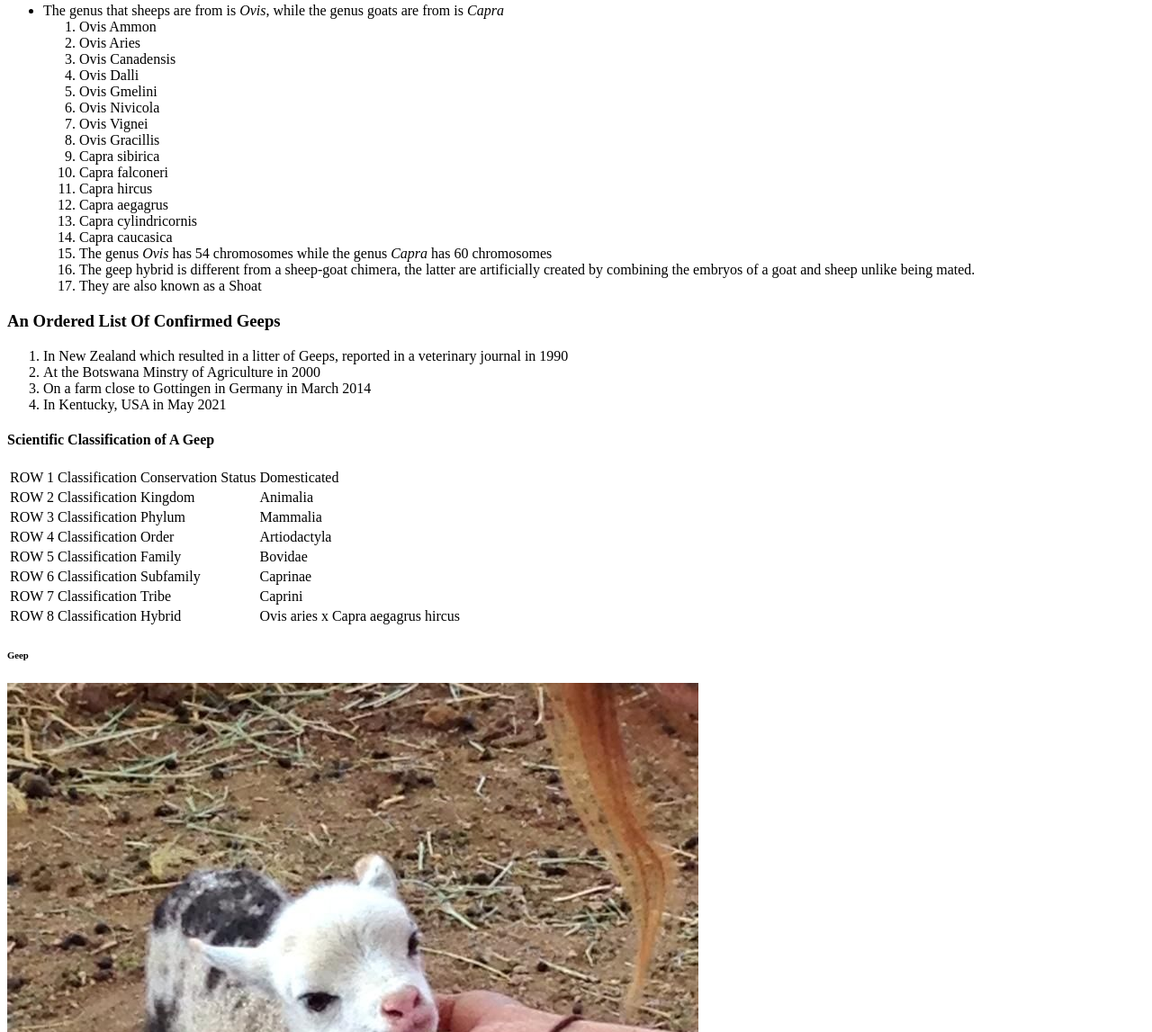
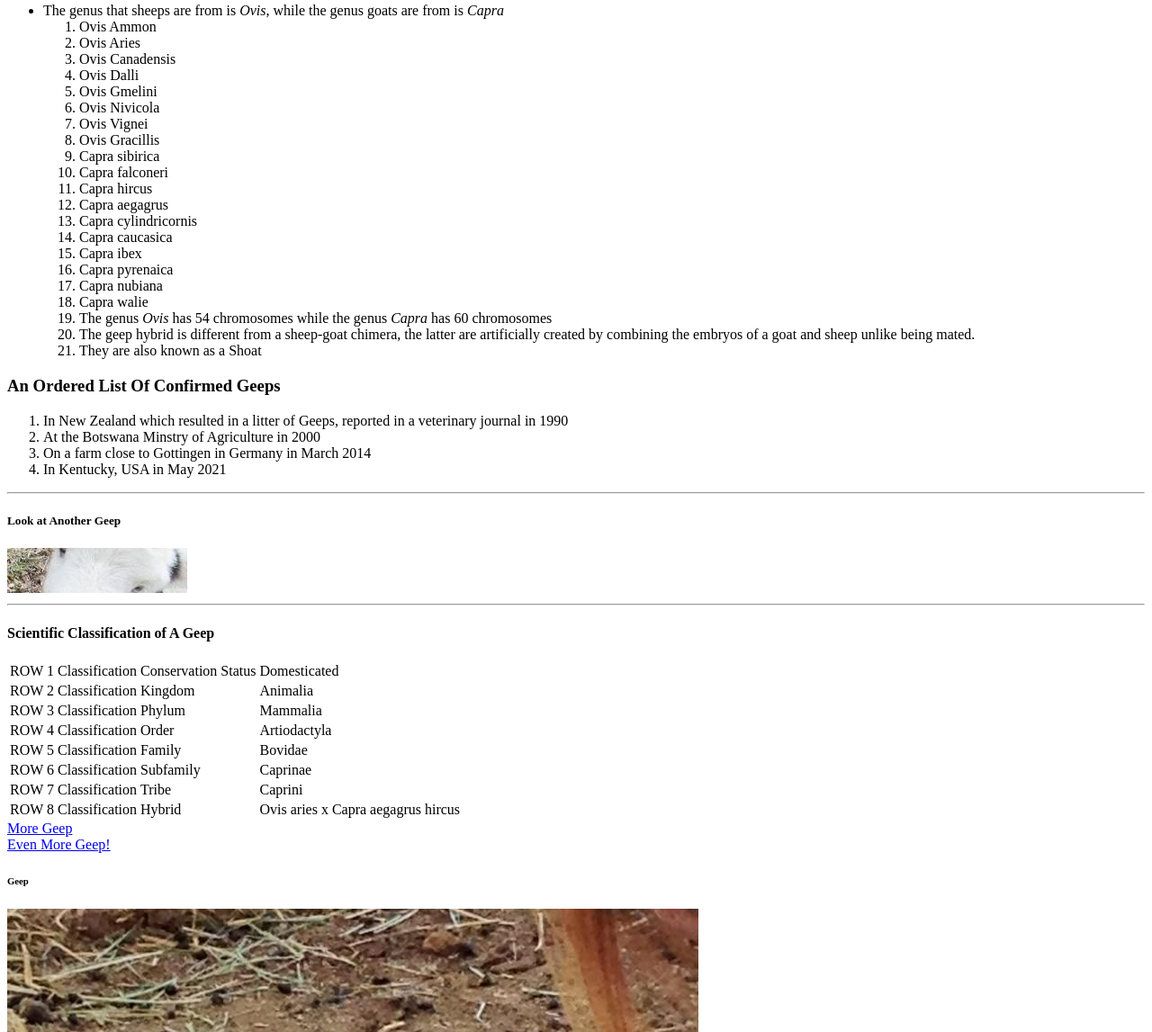
Before and after one commit to Ann-MC/codespaces-blank, a plain HTML site: page index.html in a window 1280 px wide. Shown: the part 898-2045 px from the top of the page at 90% size. Drawn offline with Linux system fonts and the light colour scheme.

Commit message:
Finished For Now

```diff
--- a/index.html
+++ b/index.html
@@ -31,6 +31,10 @@
                 <li>Capra aegagrus</li>
                 <li>Capra cylindricornis</li>
                 <li>Capra caucasica</li>
+                <li>Capra ibex</li>
+                <li>Capra pyrenaica</li>
+                <li>Capra nubiana</li>
+                <li>Capra walie</li>
         <li>The genus <i>Ovis</i> has 54 chromosomes while the genus <i>Capra</i> has 60 chromosomes </li>
         <li>The geep hybrid is different from a sheep-goat chimera, the latter are artificially created by combining the embryos of a goat and sheep unlike being mated.</li>
         <li>They are also known as a Shoat</li>
@@ -42,6 +46,10 @@
         <li> On a farm close to Gottingen in Germany in March 2014</li>
         <li> In Kentucky, USA in May 2021</li>
     </ol>
+    <hr>
+    <h5>Look at Another Geep</h5>
+    <a href="https://www.lindblomeagles.org/"><img src="anothersGeep.jpg" alt="Photo Of A Geep"></a>
+    <hr>
     <h4>Scientific Classification of A Geep</h4>
     <table>
         <tr>
@@ -93,8 +101,12 @@
             <td>Ovis aries x Capra aegagrus hircus</td>
         </tr>
     </table>
+    <a href="pageOne.html">More Geep</a>
+    <br>
+    <a href="pageTwo.html">Even More Geep!</a>
     <h6> Geep</h6>
     <img src="imgGeep.jpg" alt="It's a Geep">
+
 </body>
 </html>
 <!--the <i> italizes the word enclosed around it, this code makes a comment, -->
```
Also changed, not shown: pageOne.html (added, +15 -0 lines), pageTwo.html (added, +15 -0 lines), anothersGeep.jpg (added).
